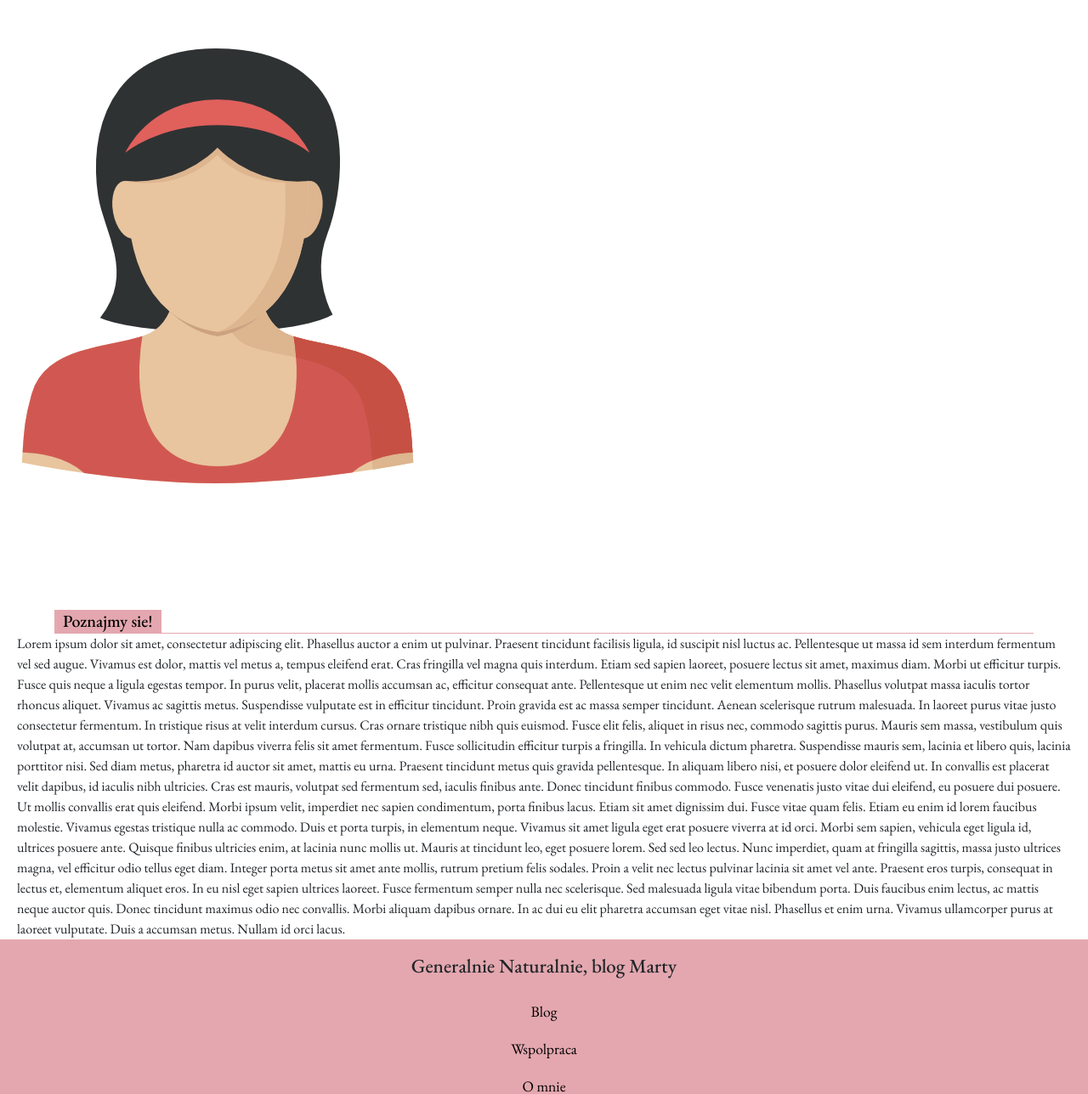
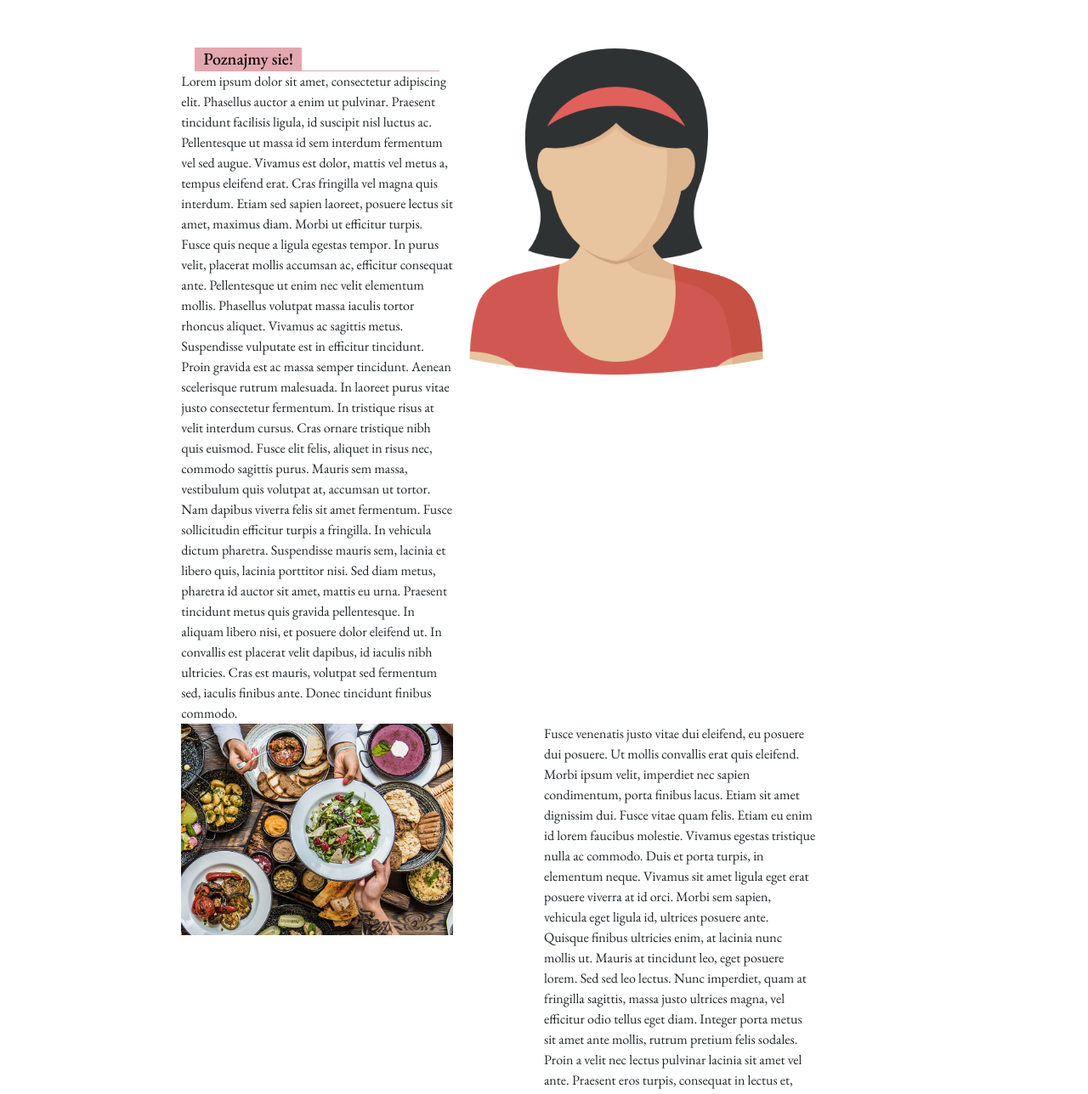
Before and after one commit to marelons1337/Generalnie-naturalnie, a website: page about.html in a window 1280 px wide. Shown: the part 93-1381 px from the top of the page at 85% size. Drawn offline with nearby package versions, Linux system fonts and the light colour scheme.

Commit message:
about me grid template

```diff
--- a/about.html
+++ b/about.html
@@ -42,17 +42,24 @@
       </div>
     </nav>
 
-    <main>
+    <main class="about-me-main">
       <img src="woman.png" alt="picture of the author" srcset="" class="author">
+      <div class="about-me-left">
         <header>
           <h1 class="atricles-header">Poznajmy sie!</h1>
         </header>
         <div class="about-me">
           Lorem ipsum dolor sit amet, consectetur adipiscing elit. Phasellus auctor a enim ut pulvinar. Praesent tincidunt facilisis ligula, id suscipit nisl luctus ac. Pellentesque ut massa id sem interdum fermentum vel sed augue. Vivamus est dolor, mattis vel metus a, tempus eleifend erat. Cras fringilla vel magna quis interdum. Etiam sed sapien laoreet, posuere lectus sit amet, maximus diam. Morbi ut efficitur turpis. Fusce quis neque a ligula egestas tempor. In purus velit, placerat mollis accumsan ac, efficitur consequat ante. Pellentesque ut enim nec velit elementum mollis. Phasellus volutpat massa iaculis tortor rhoncus aliquet. Vivamus ac sagittis metus. Suspendisse vulputate est in efficitur tincidunt. Proin gravida est ac massa semper tincidunt. Aenean scelerisque rutrum malesuada.
           In laoreet purus vitae justo consectetur fermentum. In tristique risus at velit interdum cursus. Cras ornare tristique nibh quis euismod. Fusce elit felis, aliquet in risus nec, commodo sagittis purus. Mauris sem massa, vestibulum quis volutpat at, accumsan ut tortor. Nam dapibus viverra felis sit amet fermentum. Fusce sollicitudin efficitur turpis a fringilla. In vehicula dictum pharetra. Suspendisse mauris sem, lacinia et libero quis, lacinia porttitor nisi. Sed diam metus, pharetra id auctor sit amet, mattis eu urna. Praesent tincidunt metus quis gravida pellentesque. In aliquam libero nisi, et posuere dolor eleifend ut. In convallis est placerat velit dapibus, id iaculis nibh ultricies. Cras est mauris, volutpat sed fermentum sed, iaculis finibus ante. Donec tincidunt finibus commodo.
+        </div>
+      </div>
+      <img src="food.jpg" alt="picture of one of authors dishes" srcset="" class="about-me-food">
+      <div class="about-me-right">
+        <div class="about-me">
           Fusce venenatis justo vitae dui eleifend, eu posuere dui posuere. Ut mollis convallis erat quis eleifend. Morbi ipsum velit, imperdiet nec sapien condimentum, porta finibus lacus. Etiam sit amet dignissim dui. Fusce vitae quam felis. Etiam eu enim id lorem faucibus molestie. Vivamus egestas tristique nulla ac commodo. Duis et porta turpis, in elementum neque. Vivamus sit amet ligula eget erat posuere viverra at id orci. Morbi sem sapien, vehicula eget ligula id, ultrices posuere ante. Quisque finibus ultricies enim, at lacinia nunc mollis ut. Mauris at tincidunt leo, eget posuere lorem.
           Sed sed leo lectus. Nunc imperdiet, quam at fringilla sagittis, massa justo ultrices magna, vel efficitur odio tellus eget diam. Integer porta metus sit amet ante mollis, rutrum pretium felis sodales. Proin a velit nec lectus pulvinar lacinia sit amet vel ante. Praesent eros turpis, consequat in lectus et, elementum aliquet eros. In eu nisl eget sapien ultrices laoreet. Fusce fermentum semper nulla nec scelerisque. Sed malesuada ligula vitae bibendum porta. Duis faucibus enim lectus, ac mattis neque auctor quis.
           Donec tincidunt maximus odio nec convallis. Morbi aliquam dapibus ornare. In ac dui eu elit pharetra accumsan eget vitae nisl. Phasellus et enim urna. Vivamus ullamcorper purus at laoreet vulputate. Duis a accumsan metus. Nullam id orci lacus.
+        </div>
       </div>
     </main>
 
--- a/style.css
+++ b/style.css
@@ -17,6 +17,7 @@ body {
     max-width: 50vw;
 }
 .navbar{
+    font-size: 1.3em;
     position: fixed;
     top: 0;
     width: 100%;
@@ -267,11 +268,27 @@ footer > * {
 
 /* about me specifics */
 .author {
-    margin: 150px 0;
+    margin: 0;
     max-width: 90%;
+    grid-column: 6/10;
+    grid-row: 2/4;
 }
-.about-me {
-    max-width: 90%;
-    margin: 0 auto;
-    max-width: 1240px;
+.about-me-food {
+    grid-column: 3/6;
+    grid-row: 7/11;
+    max-width: 100%;
 }
+.about-me-main {
+    margin-top: 150px;
+    display: grid;
+    grid-template-columns: repeat(12, 1fr);
+    grid-template-rows: repeat(12, auto);
+}
+.about-me-left {
+    grid-column: 3/6;
+    grid-row: 2/5;
+}
+.about-me-right {
+    grid-column: 7/10;
+    grid-row: 7/10;
+}
```
Lines whose indentation alone changed are shown as unchanged.
